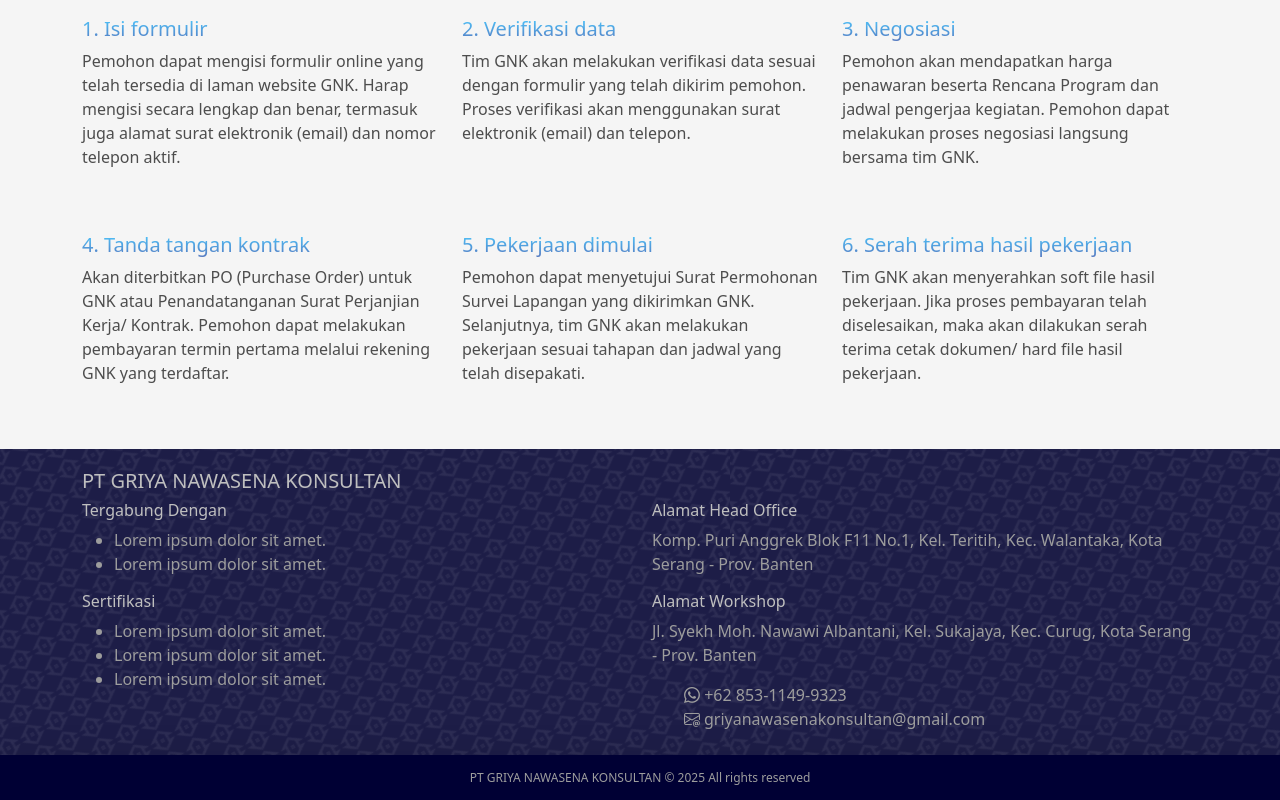
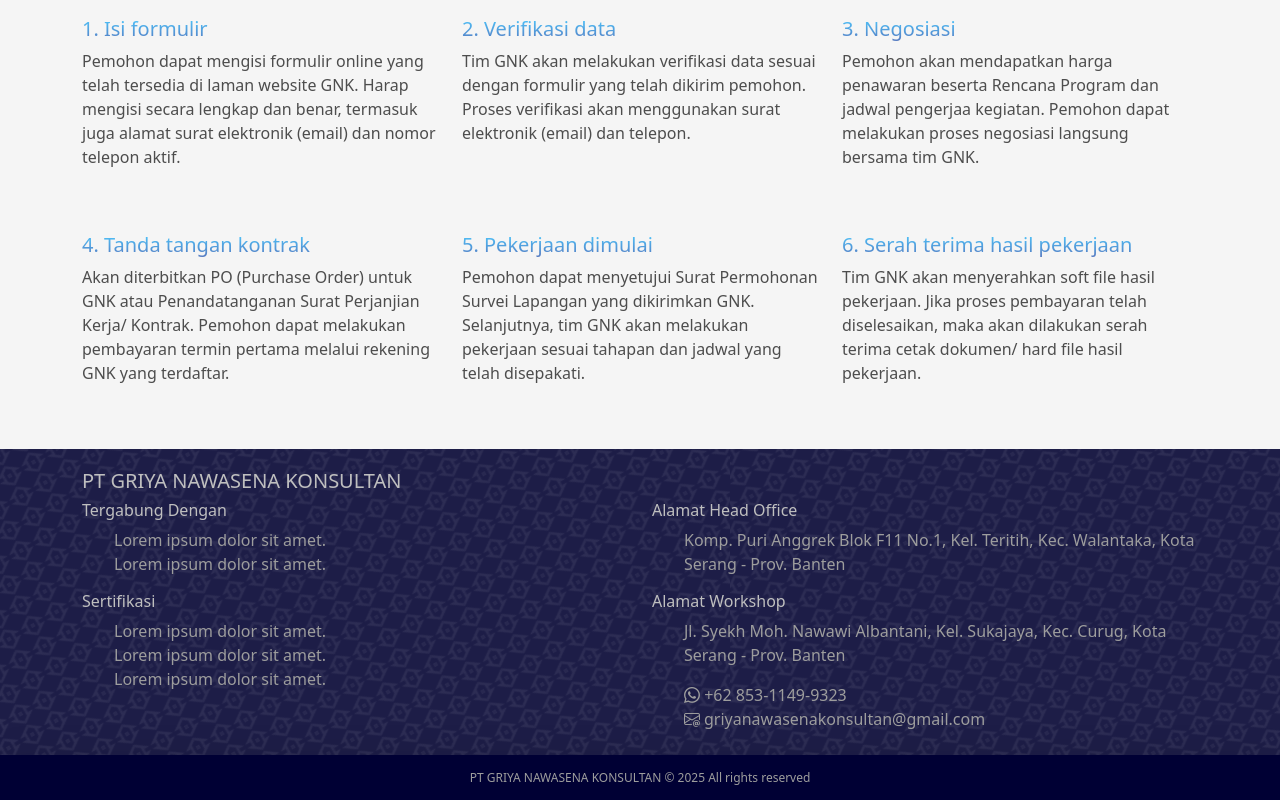
Before and after one commit to Fadhli-Ardiansyah/nawasena, a React (Vite) app: page / in a window 1280 px wide. Shown: the part 2787-3587 px from the top of the page. Built offline with nearby package versions, Linux system fonts and the light colour scheme; a web font is replaced by a local one.

Commit message:
list style

```diff
--- a/src/components/utama/Footer.jsx
+++ b/src/components/utama/Footer.jsx
@@ -21,17 +21,28 @@
                                 <li>Lorem ipsum dolor sit amet.</li>
                             </ul>
                         </Col>
-                        <Col className="col-12 col-md-6 mb-2 sosial">
+                        <Col className="col-12 col-md-6 mb-2">
                             <h6>Alamat Head Office</h6>
-                            <p>
-                                Komp. Puri Anggrek Blok F11 No.1, Kel. Teritih,
-                                Kec. Walantaka, Kota Serang - Prov. Banten
-                            </p>
+                            <ul>
+                                <li>
+                                    <p>
+                                        Komp. Puri Anggrek Blok F11 No.1, Kel.
+                                        Teritih, Kec. Walantaka, Kota Serang -
+                                        Prov. Banten
+                                    </p>
+                                </li>
+                            </ul>
+
                             <h6>Alamat Workshop</h6>
-                            <p>
-                                Jl. Syekh Moh. Nawawi Albantani, Kel. Sukajaya,
-                                Kec. Curug, Kota Serang - Prov. Banten
-                            </p>
+                            <ul>
+                                <li>
+                                    <p>
+                                        Jl. Syekh Moh. Nawawi Albantani, Kel.
+                                        Sukajaya, Kec. Curug, Kota Serang -
+                                        Prov. Banten
+                                    </p>
+                                </li>
+                            </ul>
                             <ul>
                                 <li>
                                     <span className="bi bi-whatsapp"></span> +62
--- a/src/components/utama/style/footer.css
+++ b/src/components/utama/style/footer.css
@@ -14,11 +14,9 @@
     padding-top: 20px;
 }
 
-.sosial {
-    ul {
-        li {
-            list-style: none;
-        }
+ul {
+    li {
+        list-style: none;
     }
 }
 
```
